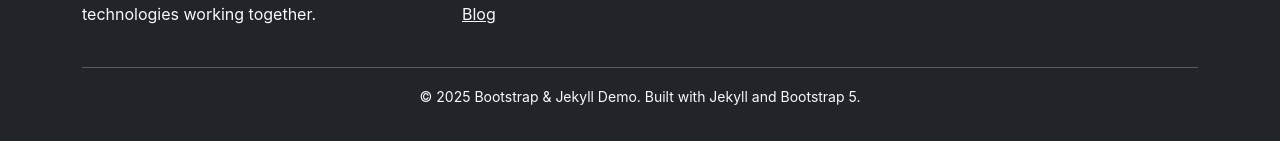
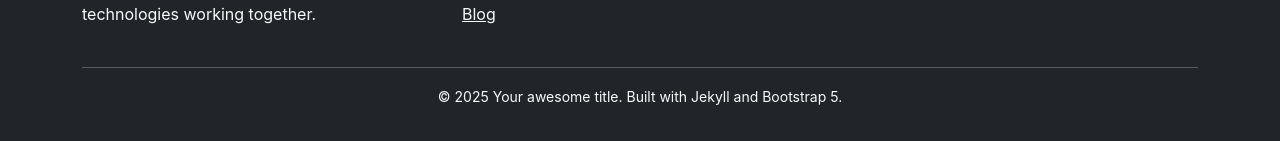
Before and after one commit to dehyde/Personal-website, a Jekyll site: the page built from index.html, in a window 1280 px wide and 900 px high, scrolled down 1550 px, cut to the strip 325-886 px from the top of the window. Shown: the part 417-558 px from the top of the strip. Built offline with Jekyll 4.4.1, drawn with Linux system fonts in a browser that asks for light colours; some of the changed text lies outside the part shown.

Commit message:
Update _config.yml

```diff
--- a/_config.yml
+++ b/_config.yml
@@ -18,7 +18,7 @@
 # You can create any custom variable you would like, and they will be accessible
 # in the templates via {{ site.myvariable }}.
 
-title: Bootstrap & Jekyll Demo
+title: Your awesome title
 description: A showcase of Bootstrap 5 and Jekyll features working together
 baseurl: "/Personal-website"  # the subpath of your site
 url: "https://dehyde.github.io"  # your github pages URL
```
